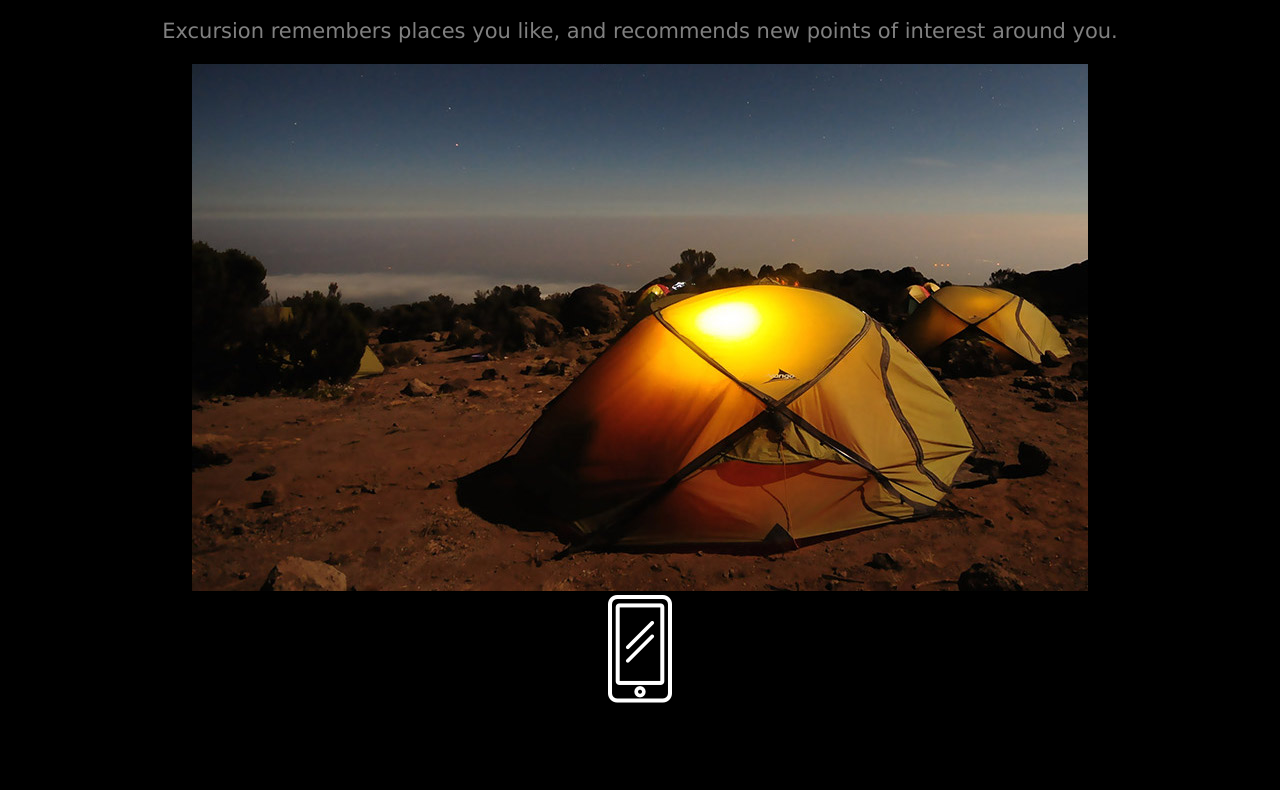
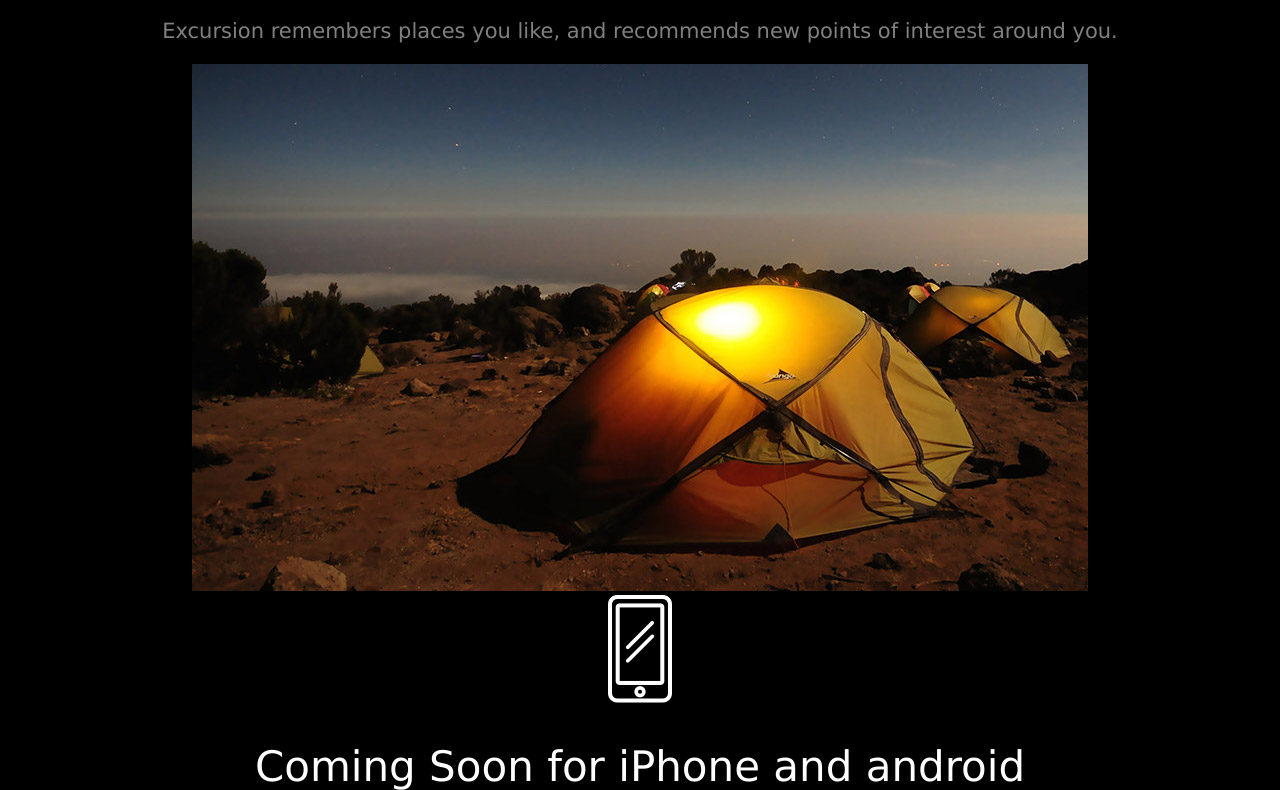
Before and after one commit to DR0nee/excursion, a plain HTML site: page index.html in a window 1280 px wide. Shown: the part 424-1214 px from the top of the page. Drawn offline with Linux system fonts and the light colour scheme.

Commit message:
few correction2

```diff
--- a/resources/css/style.css
+++ b/resources/css/style.css
@@ -3,7 +3,7 @@ body {
   text-align: center;
 }
 
-h1, h2, {
+h1, h2 {
   color: white;
 }
 
```
